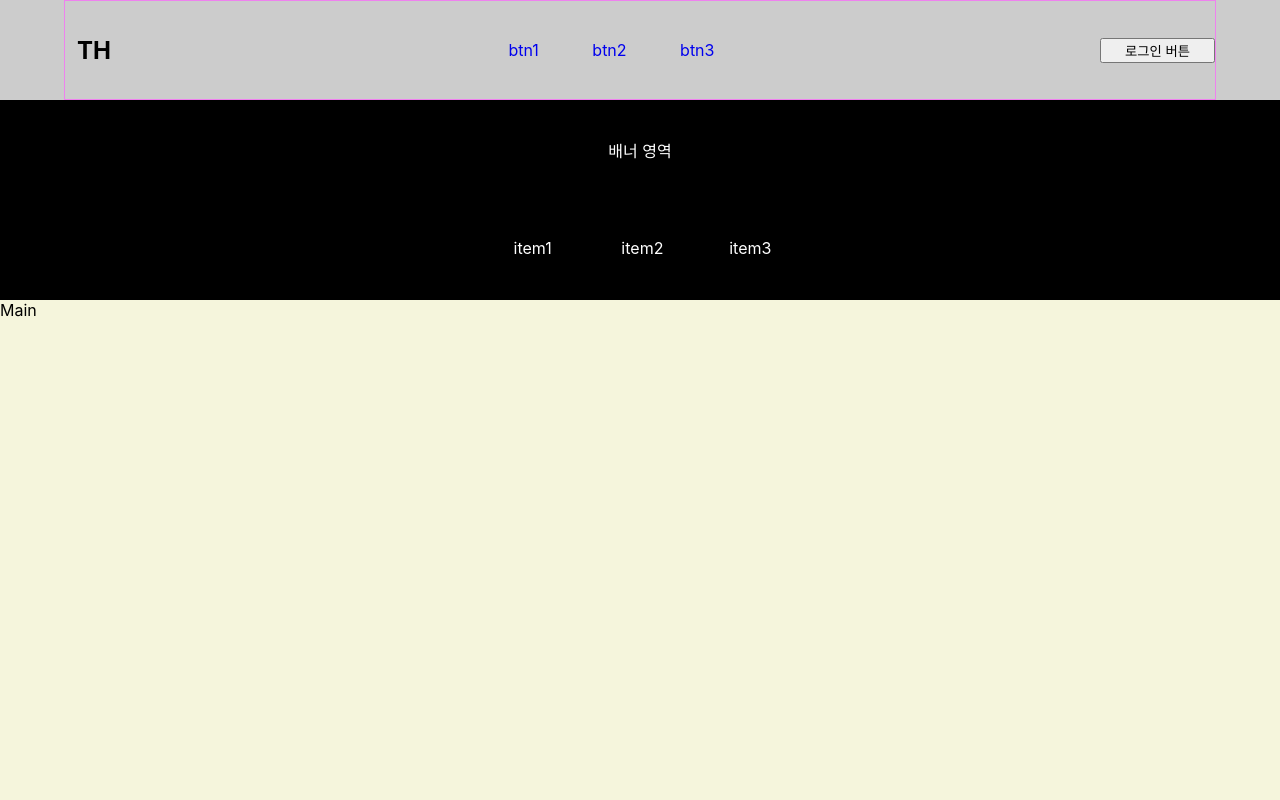
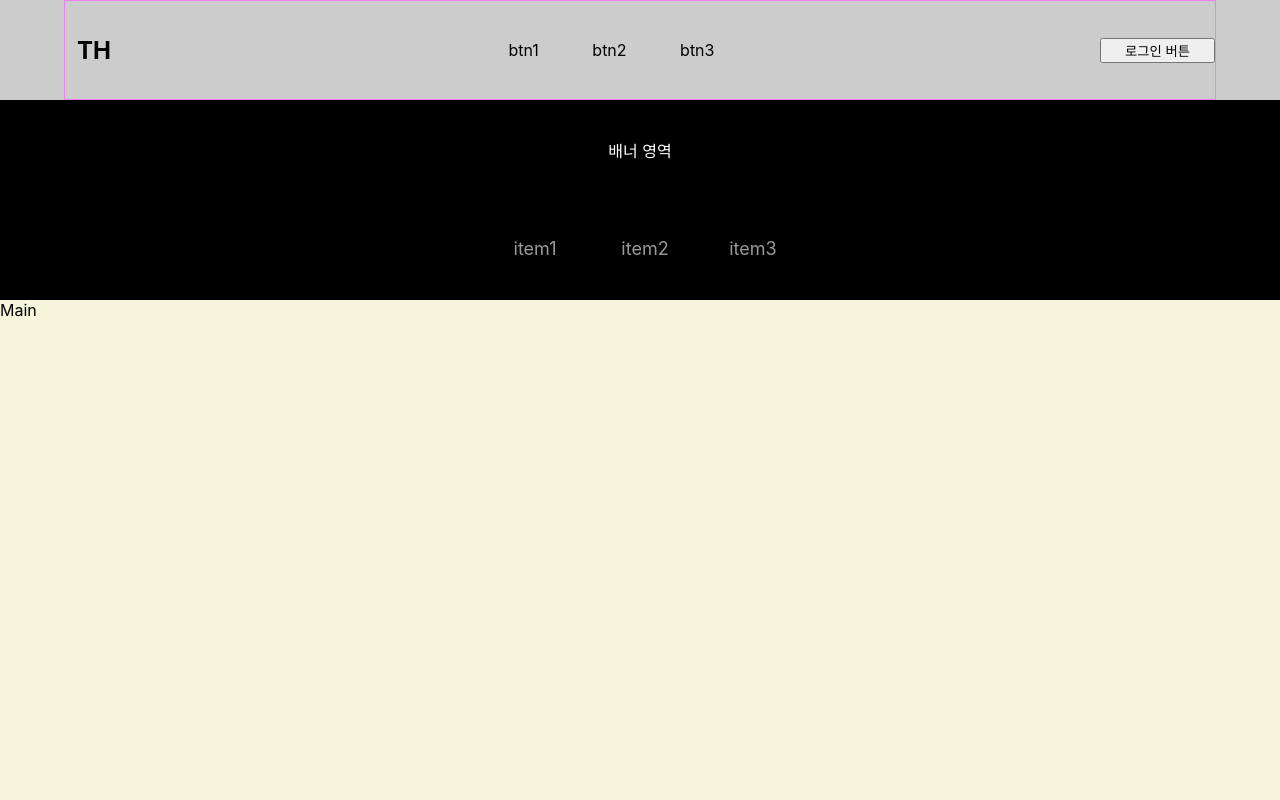
Before and after one commit to PiscesTH/hair-front, a React (Create React App) app: page / in a window 1280 px wide. Shown: the top 800 px of the page. Built offline with nearby package versions, Linux system fonts and the light colour scheme.

Commit message:
2025-01-20 banner

```diff
--- a/src/components/banner.js
+++ b/src/components/banner.js
@@ -8,9 +8,9 @@ const Banner = () => {
         배너 영역
         </BannerTitle>
         <BannerMenu>
-            <BannerMenuItem>item1</BannerMenuItem>
-            <BannerMenuItem>item2</BannerMenuItem>
-            <BannerMenuItem>item3</BannerMenuItem>
+            <BannerMenuItem to={"/1"}>item1</BannerMenuItem>
+            <BannerMenuItem to={"/2"}>item2</BannerMenuItem>
+            <BannerMenuItem to={"/3"}>item3</BannerMenuItem>
         </BannerMenu>
         </BannerContainer>
     </TopBannerWrap>
--- a/src/components/header.js
+++ b/src/components/header.js
@@ -9,9 +9,9 @@ const Header = () => {
             <HeaderContainer>
             <HeaderLogo>TH</HeaderLogo>
             <HeaderNav>
-                <StyledNavLink to={"/"}>btn1</StyledNavLink>
-                <StyledNavLink to={"/"}>btn2</StyledNavLink>
-                <StyledNavLink to={"/"}>btn3</StyledNavLink>
+                <StyledNavLink to={"/a"}>btn1</StyledNavLink>
+                <StyledNavLink to={"/b"}>btn2</StyledNavLink>
+                <StyledNavLink to={"/c"}>btn3</StyledNavLink>
             </HeaderNav>
             <HeaderBtn>로그인 버튼</HeaderBtn>
             </HeaderContainer>
--- a/src/style/bannerStyle.js
+++ b/src/style/bannerStyle.js
@@ -1,3 +1,4 @@
+import { NavLink } from "react-router-dom";
 import styled from "styled-components";
 
 export const TopBannerWrap = styled.div`
@@ -33,10 +34,36 @@ export const BannerMenu = styled.div`
   justify-content: space-evenly;
   align-items: center;
   gap: 10px;
+
+  font-size: 18px;
 `;
 
-export const BannerMenuItem = styled.div`
+export const BannerMenuItem = styled(NavLink)`
+  color: rgb(154, 154, 154);
   width: 13%;
   padding: 5px;
   border-radius: 20px;
+  position: relative;
+
+  &::after {
+    position: absolute;
+    display: block;
+    content: "";
+    width: 30px;
+    height: 3px;
+    background: transparent;
+    left: 50%;
+    transform: translateX(-50%);
+    bottom: -10px;
+  }
+
+  &.active {
+    border-radius: 40px;
+    background: white;
+    color: black;
+
+    &::after {
+      background: rgb(197, 31, 31); /* 활성 상태일 때 빨간 밑줄 */
+    }
+  }
 `;
--- a/src/style/headerStyle.js
+++ b/src/style/headerStyle.js
@@ -1,4 +1,4 @@
-import styled from "styled-components"
+import styled from "styled-components";
 import { NavLink } from "react-router-dom";
 
 export const HeaderWrap = styled.div`
@@ -47,9 +47,28 @@ export const StyledNavLink = styled(NavLink)`
   padding: 6px 12px;
   border-radius: 20px;
   transition: 0.1s ease-out;
+  color: black;
+  position: relative;
 
-    &:hover{
+  &:hover {
     background-color: black;
     color: white;
   }
+
+  &::after {
+    position: absolute;
+    display: none;
+    content: "";
+    clear: both;
+    width: 20px;
+    height: 2.5px;
+    background: black;
+    left: 50%;
+    transform: translateX(-50%);
+    bottom: -7px;
+  }
+
+  &.active::after {
+    display: block;
+  }
 `;
```
Lines whose indentation alone changed are shown as unchanged.
